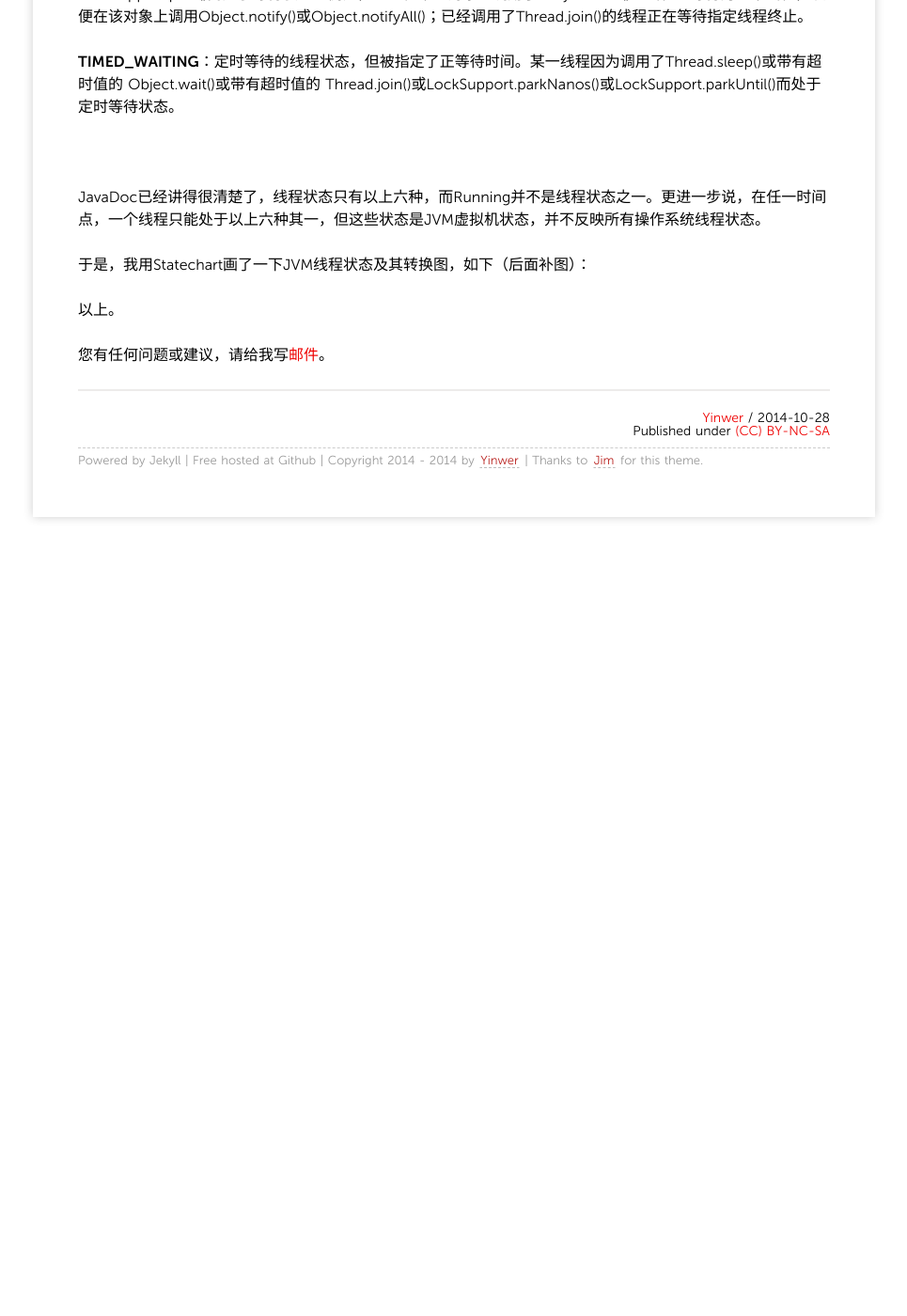
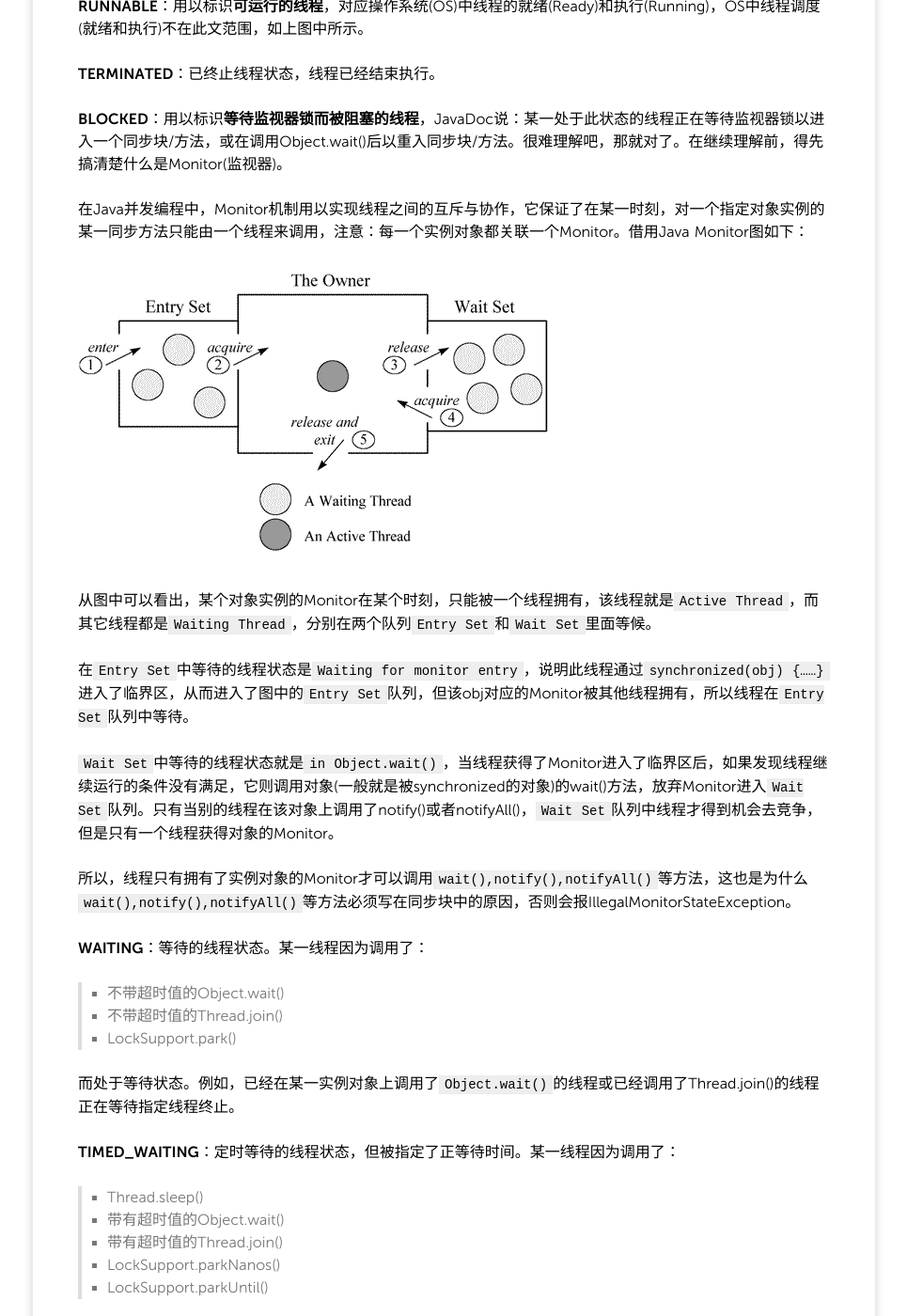
Before and after one commit to yinwer81/yinwer81.github.com, a Jekyll site: the page built from _posts/201410/2014-10-28-understanding-jvm-thread-states.md, in a window 1280 px wide and 1400 px high, scrolled down 1097 px. Shown: the whole window at 94% size, without its empty margins (157-1122 px from the left). Built offline with Jekyll 4.4.1, drawn with Linux system fonts in a browser that asks for light colours; nearby versions of some CDN libraries; Markdown is read by kramdown in place of the engine named in the settings; comment, search, counter and statistics services are not loaded; before the commit the page ends 1695 px from its top, so only the background shows below that; some of the changed text lies outside the part shown.

Commit message:
add understanding jvm thread states

```diff
--- a/_posts/201410/2014-10-28-understanding-jvm-thread-states.md
+++ b/_posts/201410/2014-10-28-understanding-jvm-thread-states.md
@@ -8,35 +8,58 @@
 
 	NEW, RUNNABLE, BLOCKED, WAITING, TIMED_WAITING 和 TERMINATED
 
-那么六个状态时如何转换的呢？我们先看Thread.State状态图（暂借网图，后将重新画过）：
+那么六个状态时如何转换的呢？借用线程状态图如下：
 
-![示例](/images/ThreadMechanism.jpg)
+![picture](/images/thread states.gif)
 
-JavaDoc就不翻译了，我认为下面是更通俗和容易理解的解释：
+JavaDoc就不翻译了，下面是更通俗和容易理解的解释：
 
 **NEW**：用以标识**已创建和初始化但尚未启动的线程**。
 
-**RUNNABLE**：用以标识**可运行的线程**，对应操作系统中线程的就绪(Ready)和执行(Running)，如上图中所示。
+**RUNNABLE**：用以标识**可运行的线程**，对应操作系统(OS)中线程的就绪(Ready)和执行(Running)，OS中线程调度(就绪和执行)不在此文范围，如上图中所示。
 
 **TERMINATED**：已终止线程状态，线程已经结束执行。
 
-OK，理解剩下的3个线程状态之前，我们得先温习几个基础概念：
+**BLOCKED**：用以标识**等待监视器锁而被阻塞的线程**，JavaDoc说：某一处于此状态的线程正在等待监视器锁以进入一个同步块/方法，或在调用Object.wait()后以重入同步块/方法。很难理解吧，那就对了。在继续理解前，得先搞清楚什么是Monitor(监视器)。
 
-1. 什么是Monitor？翻译过来监视器，Java中指监视器锁，
+在Java并发编程中，Monitor机制用以实现线程之间的互斥与协作，它保证了在某一时刻，对一个指定对象实例的某一同步方法只能由一个线程来调用，注意：每一个实例对象都关联一个Monitor。借用Java Monitor图如下：
+
+![picture](/images/thread monitor.png)
+
+从图中可以看出，某个对象实例的Monitor在某个时刻，只能被一个线程拥有，该线程就是`Active Thread`，而其它线程都是`Waiting Thread`，分别在两个队列`Entry Set`和`Wait Set`里面等候。
+
+在`Entry Set`中等待的线程状态是`Waiting for monitor entry`，说明此线程通过`synchronized(obj) {……}`进入了临界区，从而进入了图中的`Entry Set`队列，但该obj对应的Monitor被其他线程拥有，所以线程在`Entry Set`队列中等待。
+
+`Wait Set`中等待的线程状态就是`in Object.wait()`，当线程获得了Monitor进入了临界区后，如果发现线程继续运行的条件没有满足，它则调用对象(一般就是被synchronized的对象)的wait()方法，放弃Monitor进入`Wait Set`队列。只有当别的线程在该对象上调用了notify()或者notifyAll()，`Wait Set`队列中线程才得到机会去竞争，但是只有一个线程获得对象的Monitor。
+
+所以，线程只有拥有了实例对象的Monitor才可以调用`wait(),notify(),notifyAll()`等方法，这也是为什么`wait(),notify(),notifyAll()`等方法必须写在同步块中的原因，否则会报IllegalMonitorStateException。
+
+**WAITING**：等待的线程状态。某一线程因为调用了：
+>* 不带超时值的Object.wait()
+>* 不带超时值的Thread.join()
+>* LockSupport.park()
+
+而处于等待状态。例如，已经在某一实例对象上调用了`Object.wait()`的线程或已经调用了Thread.join()的线程正在等待指定线程终止。
+
+**TIMED_WAITING**：定时等待的线程状态，但被指定了正等待时间。某一线程因为调用了：
+>* Thread.sleep()
+>* 带有超时值的Object.wait()
+>* 带有超时值的Thread.join()
+>* LockSupport.parkNanos()
+>* LockSupport.parkUntil()
+
+而处于定时等待状态。
+
+线程BLOCKED和WAITING状态的区别，借用[Difference between lock state WAIT and lock state BLOCKED](http://stackoverflow.com/questions/15680422/difference-between-lock-state-wait-and-lock-state-blocked)，简单明了不译：
+
+In the BLOCKED state, a thread is about to enter a synchronized block, but there is another thread currently running inside a synchronized block on the same object. The first thread must then wait for the second thread to exit its block.
+
+In the WAITING state, a thread is waiting for a signal from another thread. This happens typically by calling Object.wait(), or Thread.join(). The thread will then remain in this state until another thread calls Object.notify(), or dies.
 
 
-**BLOCKED**：等待监视器锁而受阻塞的线程状态。某一处于此状态的线程正在等待监视器锁以进入一个同步块/方法，或在调用Object.wait()后以重入同步块/方法。
 
-**WAITING**：等待的线程状态。某一线程因为调用了不带超时值的Object.wait()，不带超时值的Thread.join()或LockSupport.park()而处于等待状态。例如，已经在某一对象上调用了 Object.wait()的线程正等待另一个线程，以便在该对象上调用Object.notify()或Object.notifyAll()；已经调用了Thread.join()的线程正在等待指定线程终止。
+还可以参考网文[Synchronizing Threads with Java Monitors](http://www.csc.villanova.edu/~mdamian/threads/javamonitors.html)学习。
 
-**TIMED_WAITING**：定时等待的线程状态，但被指定了正等待时间。某一线程因为调用了Thread.sleep()或带有超时值的 Object.wait()或带有超时值的 Thread.join()或LockSupport.parkNanos()或LockSupport.parkUntil()而处于定时等待状态。
-
-
-<br/>
-<br/>
-JavaDoc已经讲得很清楚了，线程状态只有以上六种，而Running并不是线程状态之一。更进一步说，在任一时间点，一个线程只能处于以上六种其一，但这些状态是JVM虚拟机状态，并不反映所有操作系统线程状态。
-
-于是，我用Statechart画了一下JVM线程状态及其转换图，如下（后面补图）：
 
 以上。
 
```
Also changed, not shown: images/ThreadMechanism.jpg (deleted), images/thread monitor.png (added), images/thread states.gif (added).
